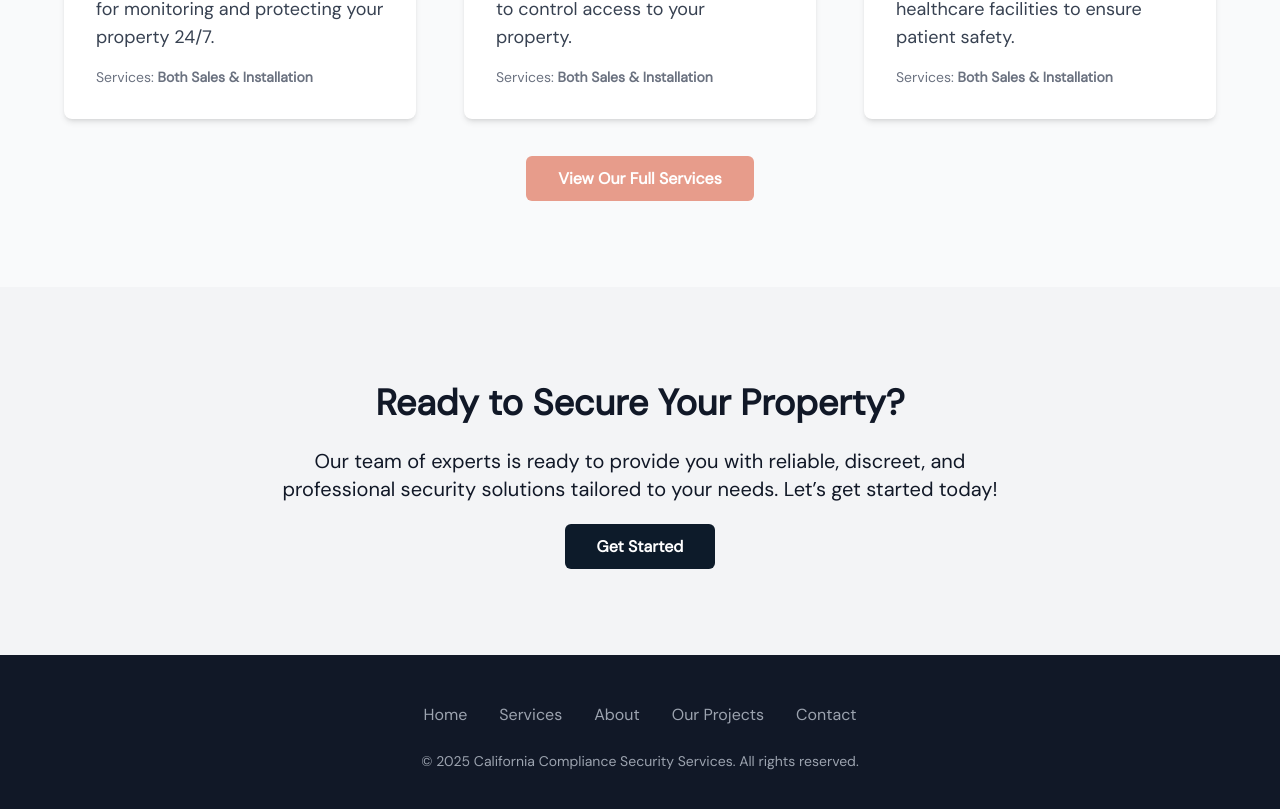
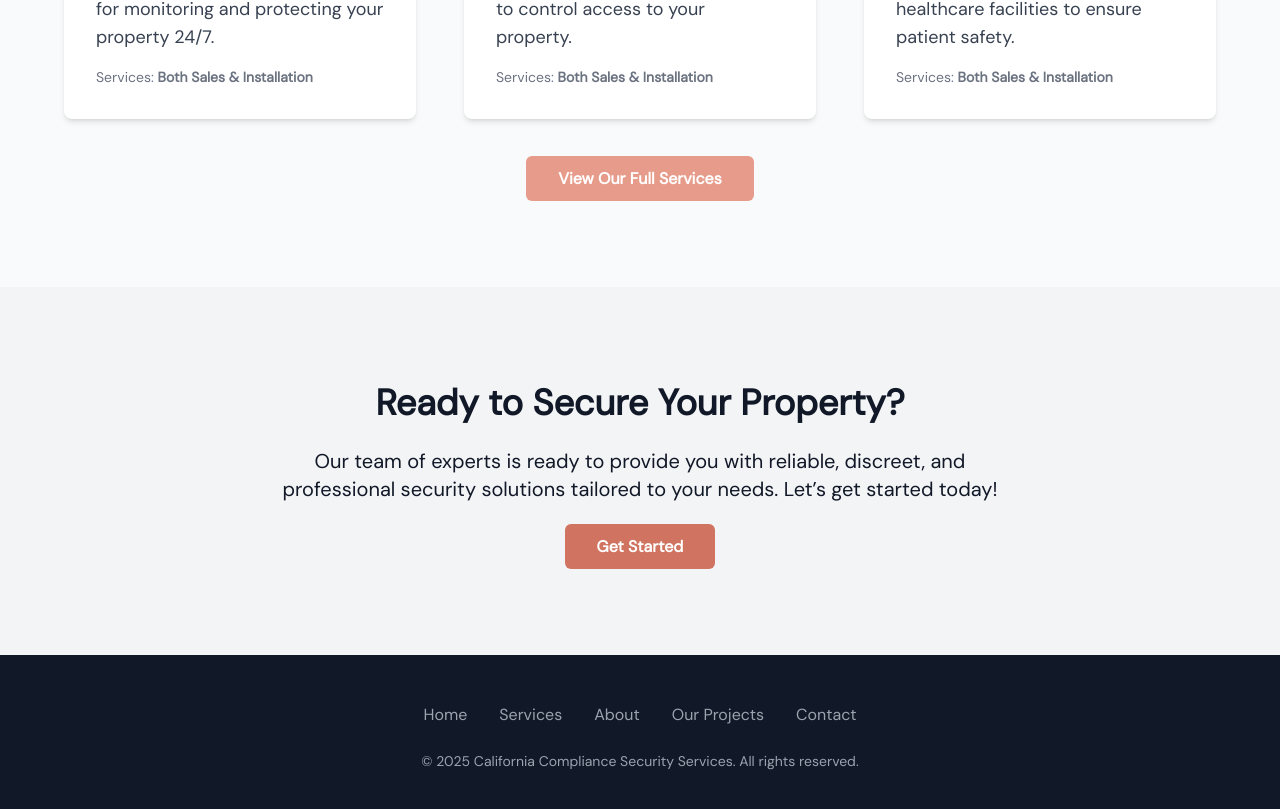
Before and after one commit to rcerney1/cal_comp_compliance_ss, a React (Vite) app in the folder client/: page / in a window 1280 px wide. Shown: the part 3045-3854 px from the top of the page. Built offline with nearby package versions, Linux system fonts and the light colour scheme.

Commit message:
contrast

```diff
--- a/client/src/components/Home.jsx
+++ b/client/src/components/Home.jsx
@@ -242,7 +242,7 @@ function Home() {
                     <Link to="/contact">
                         <a
                             href="#"
-                            className="bg-[#0d1b2a] hover:bg-[#1b263b] text-white font-semibold px-8 py-3 rounded-md transition"
+                            className="bg-[#d07461] hover:bg-[#b65f51] text-white font-semibold px-8 py-3 rounded-md transition"
                         >
                             Get Started
                         </a>
--- a/client/src/components/Navbar.jsx
+++ b/client/src/components/Navbar.jsx
@@ -154,7 +154,7 @@ function Navbar() {
                         </Link>
                         <Link
                             to="/contact"
-                            className="bg-[#e79c8b] hover:bg-[#d98978] text-white font-semibold px-6 py-3 rounded-md transition"
+                            className="bg-[#d07461] hover:bg-[#b65f51] text-white font-semibold px-6 py-3 rounded-md transition"
                         >
                             Get Started
                         </Link>
```
